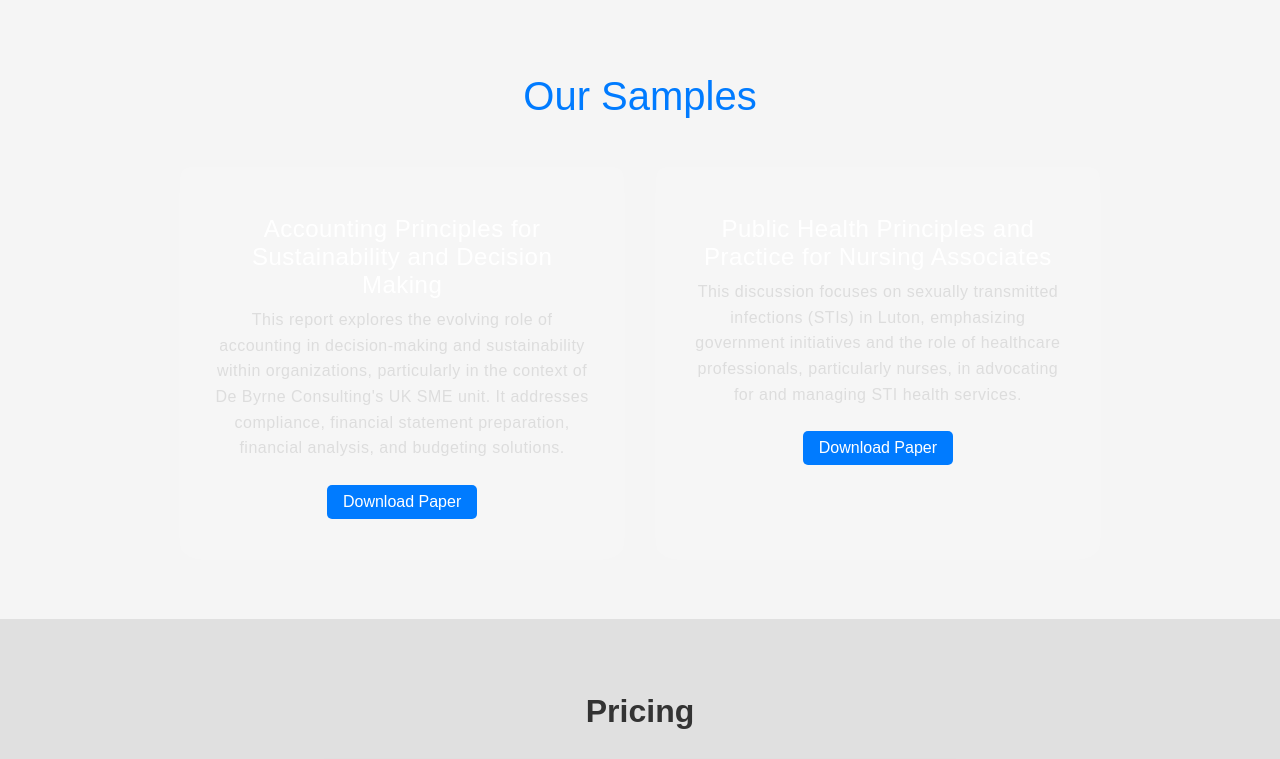
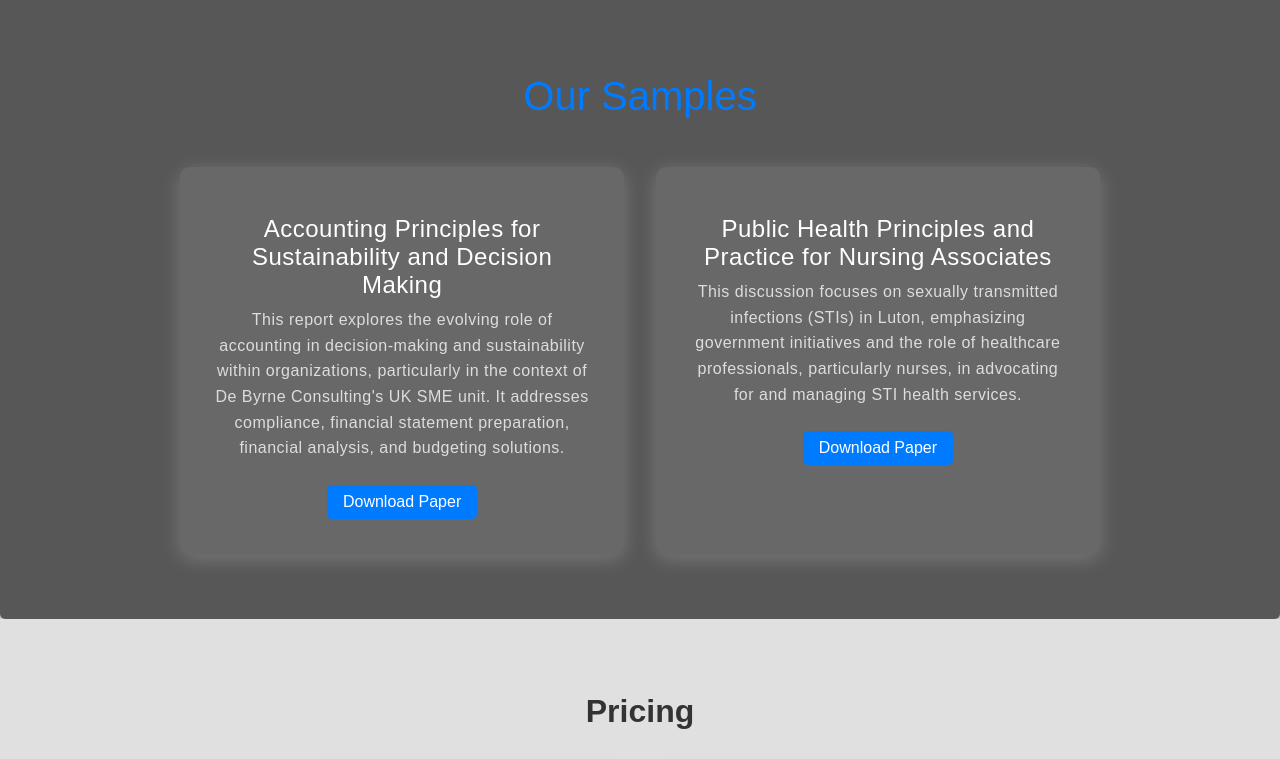
Before and after one commit to khawla2907/anas-website, a plain HTML site: page index.html in a window 1280 px wide. Shown: the part 797-1556 px from the top of the page. Drawn offline with Linux system fonts and the light colour scheme.

Commit message:
Update index.html

```diff
--- a/index.html
+++ b/index.html
@@ -391,7 +391,7 @@
          .samples {
             padding: 3rem 1rem;
             text-align: center;
-            background-color: rgba(30, 30, 70, 0.9)
+            background-color: rgba(70, 70, 70, 0.9);
             border-radius: 5px;
             box-shadow: 0 0 30px rgba(0, 0, 0, 0.7);
         }
```
